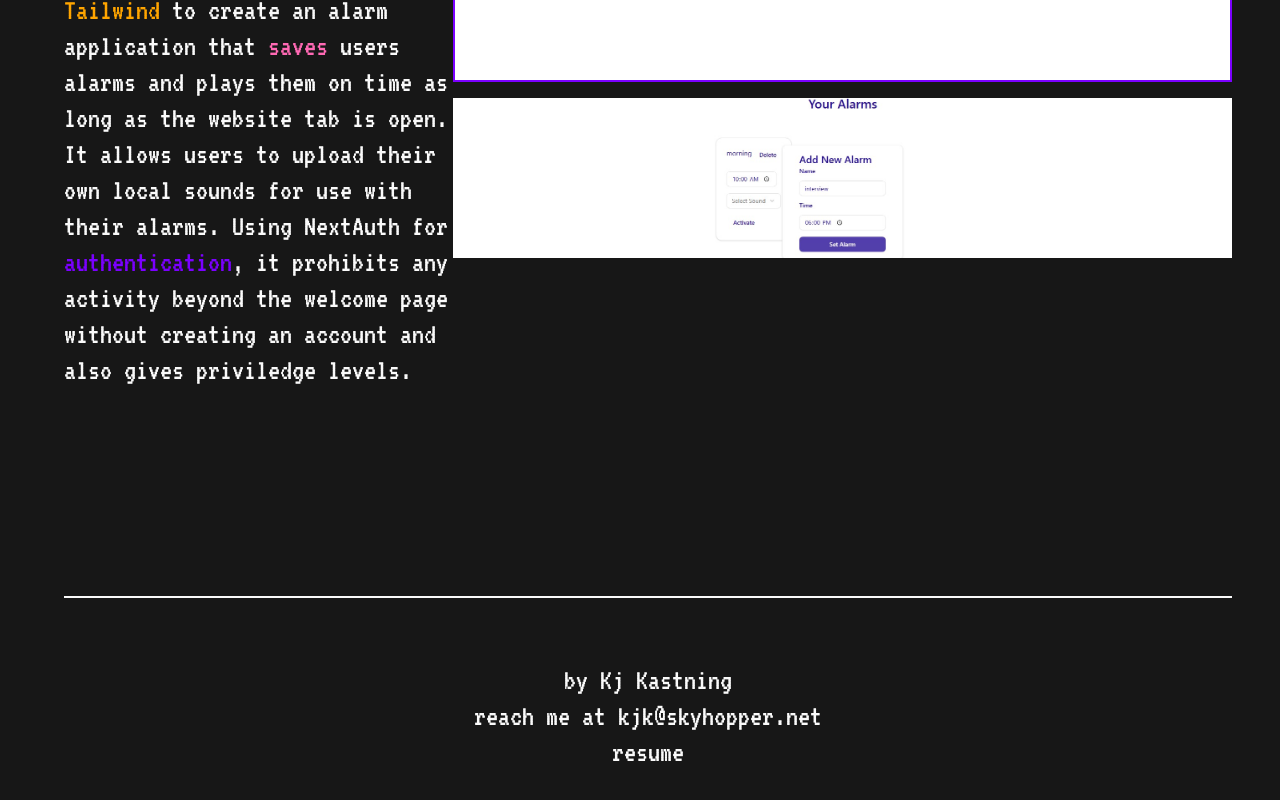
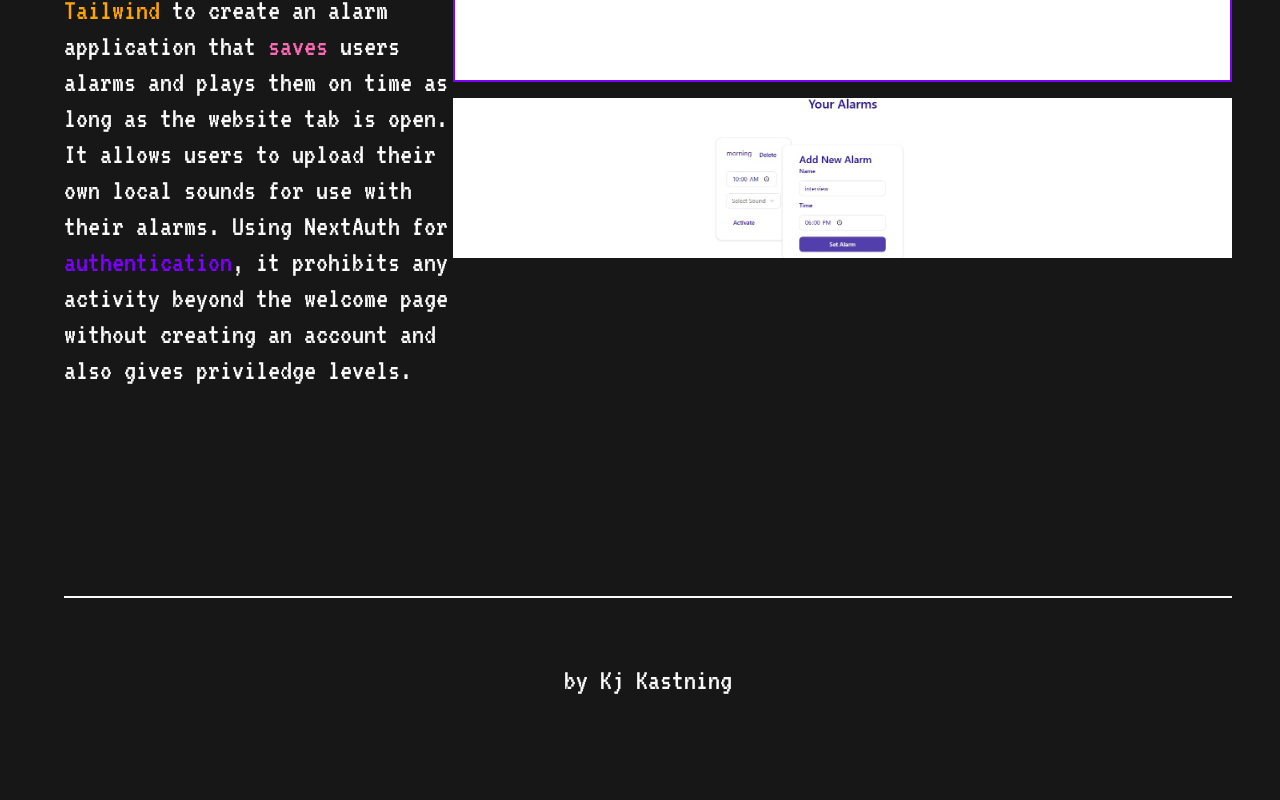
Before and after one commit to kjk81/kjk-personal-website, a Next.js app: page / in a window 1280 px wide. Shown: the part 7932-8732 px from the top of the page. Built offline with nearby package versions, Linux system fonts and the light colour scheme.

Commit message:
footer update

```diff
--- a/components/footer.tsx
+++ b/components/footer.tsx
@@ -3,8 +3,6 @@ export default function Footer() {
     return (
         <footer className="border-t-foreground border-t-[2px] w-full h-fit flex flex-col justify-center items-center py-16">
             <p>by Kj Kastning</p>
-            <p>reach me at kjk@skyhopper.net</p>
-            <Link href="/kjkastningresume.pdf" className="hover:underline">resume</Link>
         </footer>
     );
 }
```
